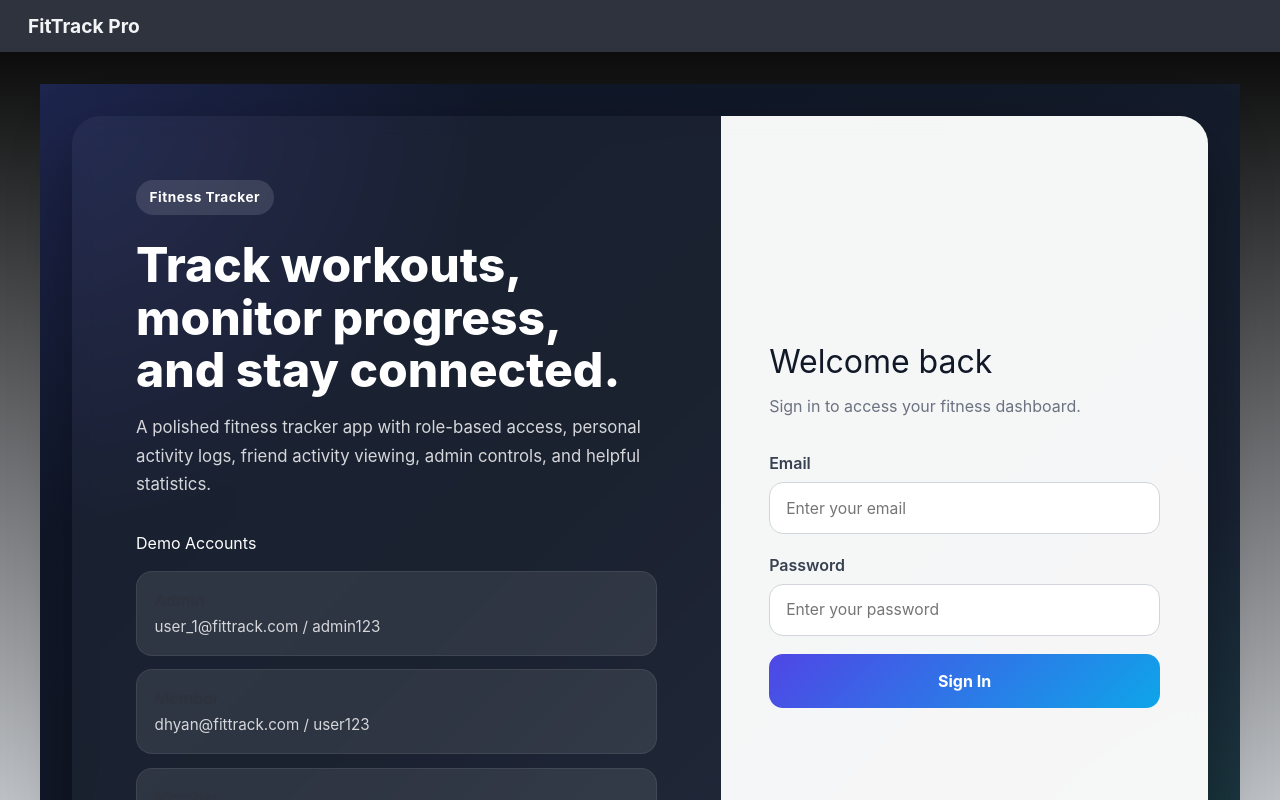
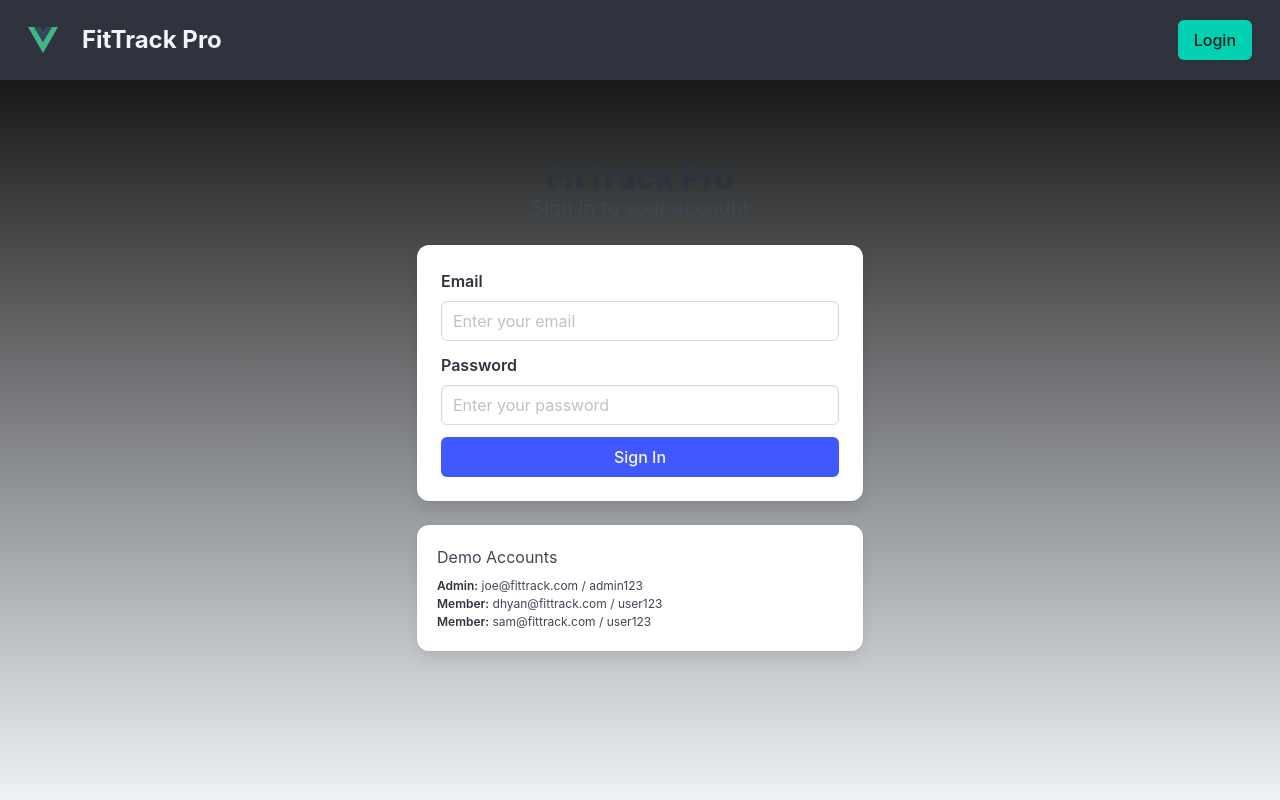
Before and after one commit to DhyanKumarPatel/WSP_project, a Vue app in the folder fitness-tracker-application/: page /login in a window 1280 px wide. Shown: the top 800 px of the page. Built offline with nearby package versions, Linux system fonts and the light colour scheme; the HTML template or start-up script is replaced by a standard one.

Commit message:
updated login page and small navbar layout changes

```diff
--- a/fitness-tracker-application/src/components/NavBar.vue
+++ b/fitness-tracker-application/src/components/NavBar.vue
@@ -8,7 +8,6 @@ const authStore = useAuthStore()
 const router = useRouter()
 const route = useRoute()
 
-// Close mobile menu on route change
 watch(() => route.path, () => {
   isActive.value = false
 })
@@ -22,23 +21,25 @@ function handleLogout() {
 <template>
   <nav class="navbar is-dark app-navbar" role="navigation" aria-label="main navigation">
     <div class="navbar-inner">
+        <div class="navbar-brand">
+                <a class="navbar-item" href="https://bulma.io">
+                    <img alt="Vue logo" width="30" height="30" src="@/assets/logo.svg" />
+
+                </a>
+
+                <a role="button" class="navbar-burger" aria-label="menu" aria-expanded="false"
+                   @click="isActive = !isActive" :class="{ 'is-active': isActive }"
+                   data-target="navbarBasicExample">
+                    <span aria-hidden="true"></span>
+                    <span aria-hidden="true"></span>
+                    <span aria-hidden="true"></span>
+                    <span aria-hidden="true"></span>
+                </a>
+            </div>
       <div class="navbar-brand">
         <RouterLink to="/dashboard" class="navbar-item has-text-weight-bold app-brand">
           FitTrack Pro
         </RouterLink>
-
-       <!-- <a>
-         role="button"
-  class="navbar-burger"
-  :class="{ 'is-active': isActive }"
-  aria-label="menu"
-  :aria-expanded="isActive.toString()"
-  @click="isActive = !isActive"
->
-  <span aria-hidden="true"></span>
-  <span aria-hidden="true"></span>
-  <span aria-hidden="true"></span>
-</a> -->
       </div>
 
       <div class="navbar-menu" :class="{ 'is-active': isActive }">
@@ -68,28 +69,26 @@ function handleLogout() {
         <div class="navbar-end">
           <div v-if="authStore.isAuthenticated && authStore.currentUser" class="navbar-item">
             <div class="buttons">
-              <span class="tag is-info is-light">
-                👤 {{ authStore.currentUser.name }}
+              <span class="tag is-info is-light is-medium mr-3">
+                 {{ authStore.currentUser.name }}
               </span>
-
               <span
-                class="tag"
+                class="tag is-medium mr-3"
                 :class="authStore.isAdmin ? 'is-danger is-light' : 'is-success is-light'"
               >
                 {{ authStore.isAdmin ? 'Admin' : 'Member' }}
               </span>
-
-              <button class="button is-danger is-light is-small" @click="handleLogout">
+              <button class="button is-danger is-light is-medium " @click="handleLogout">
                 Logout
               </button>
             </div>
           </div>
 
-          <!-- <div v-else class="navbar-item">
+          <div v-else class="navbar-item">
             <RouterLink to="/login" class="button is-primary">
               Login
             </RouterLink>
-          </div> -->
+          </div>
         </div>
       </div>
     </div>
@@ -100,6 +99,9 @@ function handleLogout() {
 .app-navbar {
   padding-left: 1rem;
   padding-right: 1rem;
+  min-height: 4rem;
+  padding-top: 0.75rem;
+  padding-bottom: 0.75rem;
 }
 
 .navbar-inner {
@@ -110,10 +112,9 @@ function handleLogout() {
 }
 
 .app-brand {
-  font-size: 1.2rem;
+  font-size: 1.5rem;
 }
 
-/* Highlight active nav link */
 .navbar-item.is-active {
   background-color: rgba(255, 255, 255, 0.15) !important;
   border-radius: 6px;
--- a/fitness-tracker-application/src/data/users.json
+++ b/fitness-tracker-application/src/data/users.json
@@ -2,8 +2,8 @@
   "users": [
     {
       "id": 1,
-      "name": "User 1",
-      "email": "user_1@fittrack.com",
+      "name": "Joe Doe",
+      "email": "joe@fittrack.com",
       "password": "admin123",
       "role": "admin",
       "age": 30,
@@ -22,8 +22,8 @@
     },
     {
       "id": 3,
-      "name": "User 3",
-      "email": "user_3@fittrack.com",
+      "name": "Sam Smith",
+      "email": "sam@fittrack.com",
       "password": "user123",
       "role": "member",
       "age": 26,
--- a/fitness-tracker-application/src/stores/activities.ts
+++ b/fitness-tracker-application/src/stores/activities.ts
@@ -5,10 +5,9 @@ import type { Activity } from '@/types'
 
 export const useActivitiesStore = defineStore('activities', () => {
 
-  // ── State ──────────────────────────────────────────
   const activities = ref<Activity[]>(activitiesData.activities as Activity[])
 
-  // ── Activity CRUD ──────────────────────────────────
+
   function getActivitiesByUser(userId: number) {
     return activities.value.filter((a) => a.userId === userId)
   }
@@ -36,7 +35,6 @@ export const useActivitiesStore = defineStore('activities', () => {
     activities.value = activities.value.filter((a) => a.id !== id)
   }
 
-  // ── Stat Helpers (moved from stats.ts) ────────────
   function getTotalActivities(userId: number) {
     return getActivitiesByUser(userId).length
   }
--- a/fitness-tracker-application/src/views/LoginView.vue
+++ b/fitness-tracker-application/src/views/LoginView.vue
@@ -25,271 +25,63 @@ function handleLogin() {
 </script>
 
 <template>
-  <section class="login-page">
-    <div class="login-wrapper">
-      <div class="brand-panel">
-        <div class="brand-content">
-          <span class="brand-badge">Fitness Tracker</span>
-          <h1>Track workouts, monitor progress, and stay connected.</h1>
-          <p>
-            A polished fitness tracker app with role-based access, personal
-            activity logs, friend activity viewing, admin controls, and helpful
-            statistics.
-          </p>
+  <section class="section">
+    <div class="container">
+      <div class="columns is-centered">
+        <div class="column is-5">
 
-          <div class="demo-users">
-            <h3>Demo Accounts</h3>
-            <div class="demo-user-card">
-              <strong>Admin</strong>
-              <span>user_1@fittrack.com / admin123</span>
-            </div>
-            <div class="demo-user-card">
-              <strong>Member</strong>
-              <span>dhyan@fittrack.com / user123</span>
-            </div>
-            <div class="demo-user-card">
-              <strong>Member</strong>
-              <span>user_3@fittrack.com / user123</span>
-            </div>
-          </div>
-        </div>
-      </div>
+          <h1 class="title has-text-centered">FitTrack Pro</h1>
+          <p class="subtitle has-text-centered">Sign in to your account</p>
 
-      <div class="login-panel">
-        <div class="login-card">
-          <div class="login-header">
-            <h2>Welcome back</h2>
-            <p>Sign in to access your fitness dashboard.</p>
-          </div>
+          <div class="card">
+            <div class="card-content">
 
-          <form @submit.prevent="handleLogin" class="login-form">
-            <div class="form-group">
-              <label for="email">Email</label>
+              <div class="field">
+                <label class="label">Email</label>
+                <div class="control">
                   <input
-                id="email"
                     v-model="email"
+                    class="input"
                     type="email"
                     placeholder="Enter your email"
                     required
                   />
                 </div>
+              </div>
 
-            <div class="form-group">
-              <label for="password">Password</label>
+              <div class="field">
+                <label class="label">Password</label>
+                <div class="control">
                   <input
-                id="password"
                     v-model="password"
+                    class="input"
                     type="password"
                     placeholder="Enter your password"
                     required
                   />
                 </div>
+              </div>
 
-            <p v-if="errorMessage" class="error-message">
+              <p v-if="errorMessage" class="has-text-danger mb-3">
                 {{ errorMessage }}
               </p>
 
-            <button type="submit" class="login-button">Sign In</button>
-          </form>
+              <button class="button is-link is-fullwidth" @click="handleLogin">
+                Sign In
+              </button>
+
+            </div>
+          </div>
+
+          <div class="box mt-4">
+            <p class="heading mb-2">Demo Accounts</p>
+            <p class="is-size-7"><strong>Admin:</strong> joe@fittrack.com / admin123</p>
+            <p class="is-size-7"><strong>Member:</strong> dhyan@fittrack.com / user123</p>
+            <p class="is-size-7"><strong>Member:</strong> sam@fittrack.com / user123</p>
+          </div>
+
         </div>
       </div>
     </div>
   </section>
 </template>
-
-
-
-<style scoped>
-.login-page {
-  min-height: 100vh;
-  background:
-    radial-gradient(circle at top left, rgba(99, 102, 241, 0.18), transparent 30%),
-    radial-gradient(circle at bottom right, rgba(16, 185, 129, 0.16), transparent 30%),
-    linear-gradient(135deg, #0f172a, #111827 45%, #1e293b);
-  display: flex;
-  align-items: stretch;
-  justify-content: center;
-  padding: 2rem;
-}
-
-.login-wrapper {
-  width: 100%;
-  max-width: 1280px;
-  display: grid;
-  grid-template-columns: 1.2fr 0.9fr;
-  border-radius: 28px;
-  overflow: hidden;
-  background: rgba(255, 255, 255, 0.04);
-  box-shadow: 0 24px 60px rgba(0, 0, 0, 0.35);
-  backdrop-filter: blur(10px);
-}
-
-.brand-panel {
-  padding: 4rem;
-  color: white;
-  display: flex;
-  align-items: center;
-}
-
-.brand-content {
-  max-width: 560px;
-}
-
-.brand-badge {
-  display: inline-block;
-  padding: 0.45rem 0.85rem;
-  border-radius: 999px;
-  background: rgba(255, 255, 255, 0.12);
-  font-size: 0.85rem;
-  font-weight: 700;
-  letter-spacing: 0.04em;
-  margin-bottom: 1.5rem;
-}
-
-.brand-content h1 {
-  font-size: 3rem;
-  line-height: 1.1;
-  margin-bottom: 1rem;
-  font-weight: 800;
-}
-
-.brand-content p {
-  font-size: 1.05rem;
-  color: rgba(255, 255, 255, 0.82);
-  margin-bottom: 2rem;
-  line-height: 1.7;
-}
-
-.demo-users h3 {
-  margin-bottom: 1rem;
-  font-size: 1rem;
-}
-
-.demo-user-card {
-  background: rgba(255, 255, 255, 0.09);
-  border: 1px solid rgba(255, 255, 255, 0.08);
-  border-radius: 16px;
-  padding: 1rem 1.1rem;
-  margin-bottom: 0.85rem;
-  display: flex;
-  flex-direction: column;
-  gap: 0.25rem;
-}
-
-.demo-user-card span {
-  color: rgba(255, 255, 255, 0.8);
-  font-size: 0.95rem;
-}
-
-.login-panel {
-  background: rgba(255, 255, 255, 0.96);
-  display: flex;
-  align-items: center;
-  justify-content: center;
-  padding: 3rem;
-}
-
-.login-card {
-  width: 100%;
-  max-width: 430px;
-}
-
-.login-header {
-  margin-bottom: 2rem;
-}
-
-.login-header h2 {
-  margin: 0 0 0.5rem;
-  font-size: 2rem;
-  color: #111827;
-}
-
-.login-header p {
-  margin: 0;
-  color: #6b7280;
-  line-height: 1.6;
-}
-
-.login-form {
-  display: flex;
-  flex-direction: column;
-  gap: 1.15rem;
-}
-
-.form-group {
-  display: flex;
-  flex-direction: column;
-  gap: 0.45rem;
-}
-
-.form-group label {
-  font-weight: 600;
-  color: #374151;
-}
-
-.form-group input {
-  height: 52px;
-  border-radius: 14px;
-  border: 1px solid #d1d5db;
-  padding: 0 1rem;
-  font-size: 0.98rem;
-  outline: none;
-  transition:
-    border-color 0.2s ease,
-    box-shadow 0.2s ease;
-}
-
-.form-group input:focus {
-  border-color: #4f46e5;
-  box-shadow: 0 0 0 4px rgba(79, 70, 229, 0.12);
-}
-
-.error-message {
-  margin: 0;
-  color: #dc2626;
-  font-weight: 600;
-  font-size: 0.94rem;
-}
-
-.login-button {
-  height: 54px;
-  border: none;
-  border-radius: 14px;
-  background: linear-gradient(135deg, #4f46e5, #0ea5e9);
-  color: white;
-  font-size: 1rem;
-  font-weight: 700;
-  cursor: pointer;
-  transition:
-    transform 0.18s ease,
-    box-shadow 0.18s ease,
-    opacity 0.18s ease;
-}
-
-.login-button:hover {
-  transform: translateY(-1px);
-  box-shadow: 0 14px 30px rgba(79, 70, 229, 0.24);
-}
-
-.login-button:active {
-  transform: translateY(0);
-}
-
-@media (max-width: 960px) {
-  .login-wrapper {
-    grid-template-columns: 1fr;
-  }
-
-  .brand-panel {
-    padding: 2.5rem;
-  }
-
-  .brand-content h1 {
-    font-size: 2.2rem;
-  }
-
-  .login-panel {
-    padding: 2rem;
-  }
-}
-</style>
```
Also changed, not shown: fitness-tracker-application/src/assets/logo.svg (added). Lines whose indentation alone changed are shown as unchanged.
